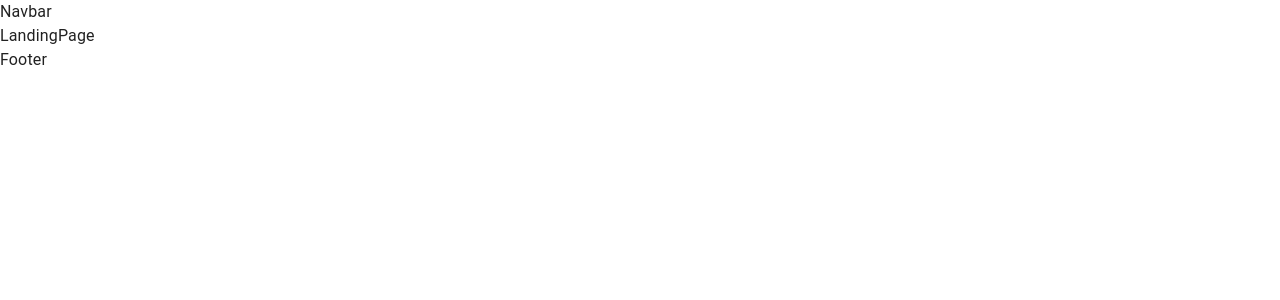
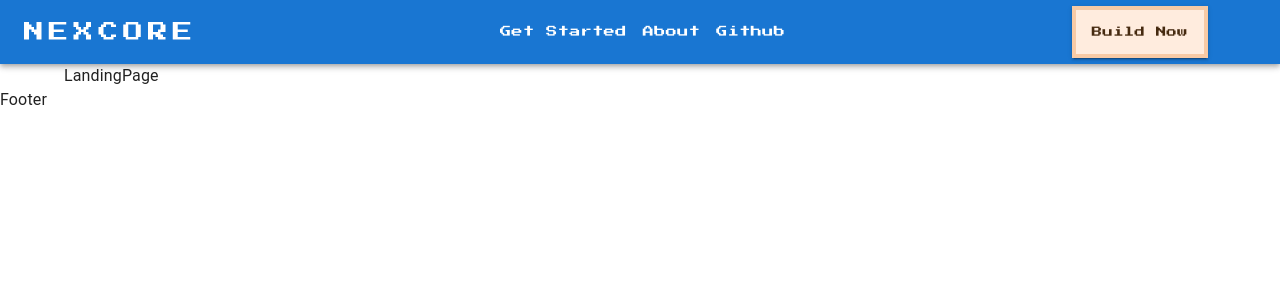
Before and after one commit to yaminmusleh/NexCore-Website-Landing-Page, a React (Vite) app: page / in a window 1280 px wide. Shown: the top 300 px of the page. Built offline with nearby package versions, Linux system fonts and the light colour scheme.

Commit message:
started with navbar

```diff
--- a/package.json
+++ b/package.json
@@ -12,6 +12,8 @@
   "dependencies": {
     "@emotion/react": "^11.14.0",
     "@emotion/styled": "^11.14.1",
+    "@fontsource/press-start-2p": "^5.2.7",
+    "@mui/icons-material": "^9.2.0",
     "@mui/material": "^9.2.0",
     "react": "^19.2.0",
     "react-dom": "^19.2.0",
--- a/src/Layout/MainLayout.jsx
+++ b/src/Layout/MainLayout.jsx
@@ -2,12 +2,15 @@ import React from 'react'
 import Navbar from '../components/Navbar'
 import Footer from '../components/Footer'
 import { Outlet } from 'react-router-dom'
+import Container from '@mui/material/Container'
 
 export default function MainLayout() {
   return (
     <>
     <Navbar/>
-    <Outlet/>
+    <Container maxWidth="lg">
+      <Outlet/>
+    </Container>
     <Footer/>
     </>
   )
--- a/src/components/Navbar.jsx
+++ b/src/components/Navbar.jsx
@@ -1,7 +1,186 @@
-import React from 'react'
+import * as React from "react";
+import AppBar from "@mui/material/AppBar";
+import Box from "@mui/material/Box";
+import Toolbar from "@mui/material/Toolbar";
+import IconButton from "@mui/material/IconButton";
+import Typography from "@mui/material/Typography";
+import Menu from "@mui/material/Menu";
+import MenuIcon from "@mui/icons-material/Menu";
+import Container from "@mui/material/Container";
+import Button from "@mui/material/Button";
+import MenuItem from "@mui/material/MenuItem";
+
+const pages = ["Get Started", "About", "Github"];
 
 export default function Navbar() {
+  const [anchorElNav, setAnchorElNav] = React.useState(null);
+
+  const handleOpenNavMenu = (event) => {
+    setAnchorElNav(event.currentTarget);
+  };
+
+  const handleCloseNavMenu = () => {
+    setAnchorElNav(null);
+  };
+
   return (
-    <div>Navbar</div>
-  )
+    <AppBar position="static">
+      <Container maxWidth="xl">
+        <Toolbar disableGutters>
+
+          {/* ================= DESKTOP LOGO ================= */}
+          <Typography
+            variant="h6"
+            noWrap
+            component="a"
+            href="#"
+            sx={{
+              mr: 2,
+              display: { xs: "none", md: "flex" },
+              fontFamily: '"Press Start 2P", monospace',
+              fontWeight: 400,
+              letterSpacing: ".3rem",
+              color: "inherit",
+              textDecoration: "none",
+            }}
+          >
+            NEXCORE
+          </Typography>
+
+
+          {/* ================= MOBILE MENU ================= */}
+          <Box
+            sx={{
+              flexGrow: 1,
+              display: { xs: "flex", md: "none" },
+            }}
+          >
+            <IconButton
+              size="large"
+              color="inherit"
+              onClick={handleOpenNavMenu}
+            >
+              <MenuIcon />
+            </IconButton>
+
+            <Menu
+              anchorEl={anchorElNav}
+              open={Boolean(anchorElNav)}
+              onClose={handleCloseNavMenu}
+              anchorOrigin={{
+                vertical: "bottom",
+                horizontal: "left",
+              }}
+              transformOrigin={{
+                vertical: "top",
+                horizontal: "left",
+              }}
+            >
+              {pages.map((page) => (
+                <MenuItem
+                  key={page}
+                  onClick={handleCloseNavMenu}
+                >
+                  <Typography
+                    sx={{
+                      fontFamily: '"Press Start 2P", monospace',
+                      fontWeight: 400,
+                      fontSize: "0.65rem",
+                      textAlign: "center",
+                    }}
+                  >
+                    {page}
+                  </Typography>
+                </MenuItem>
+              ))}
+            </Menu>
+          </Box>
+
+
+          {/* ================= MOBILE LOGO ================= */}
+          <Typography
+            variant="h5"
+            noWrap
+            component="a"
+            href="#"
+            sx={{
+              mr: 2,
+              display: { xs: "flex", md: "none" },
+              flexGrow: 1,
+              fontFamily: '"Press Start 2P", monospace',
+              fontWeight: 400,
+              letterSpacing: ".2rem",
+              color: "inherit",
+              textDecoration: "none",
+              fontSize: {
+                xs: "0.65rem",
+                sm: "0.9rem",
+              },
+            }}
+          >
+            NEXCORE
+          </Typography>
+
+
+          {/* ================= DESKTOP NAV LINKS ================= */}
+          <Box
+            sx={{
+              flexGrow: 1,
+              display: { xs: "none", md: "flex" },
+              justifyContent: "center",
+            }}
+          >
+            {pages.map((page) => (
+              <Button
+                key={page}
+                onClick={handleCloseNavMenu}
+                sx={{
+                  my: 2,
+                  color: "white",
+                  textTransform: "none",
+                  fontFamily: '"Press Start 2P", monospace',
+                  fontWeight: 400,
+                  fontSize: "0.7rem",
+                }}
+              >
+                {page}
+              </Button>
+            ))}
+          </Box>
+
+
+          {/* ================= DESKTOP CTA BUTTON ================= */}
+          <Box
+            sx={{
+              display: { xs: "none", md: "flex" },
+              paddingRight: "3rem",
+            }}
+          >
+            <Button
+              variant="contained"
+              sx={{
+                border: "4px solid #F8CAA5",
+                py: "13px",
+                backgroundColor: "#FFECDE",
+                color: "#462A10",
+
+                "&:hover": {
+                  backgroundColor: "#F8CAA5",
+                },
+
+                textTransform: "none",
+                fontFamily: '"Press Start 2P", monospace',
+                fontWeight: 400,
+                fontSize: "0.65rem",
+                borderRadius: "0px",
+              }}
+            >
+              Build Now
+            </Button>
+          </Box>
+
+        </Toolbar>
+      </Container>
+    </AppBar>
+  );
 }
--- a/src/main.jsx
+++ b/src/main.jsx
@@ -1,10 +1,8 @@
-import { StrictMode } from 'react'
-import { createRoot } from 'react-dom/client'
-import './index.css'
-import App from './App.jsx'
+import { StrictMode } from "react";
+import { createRoot } from "react-dom/client";
+import "@fontsource/press-start-2p";
+import "./index.css";
 
-createRoot(document.getElementById('root')).render(
+import App from "./App.jsx";
 
-    <App />
-
-)
+createRoot(document.getElementById("root")).render(<App />);
```
Also changed, not shown: 1 other file (tests, documents, lock files or other folders).
